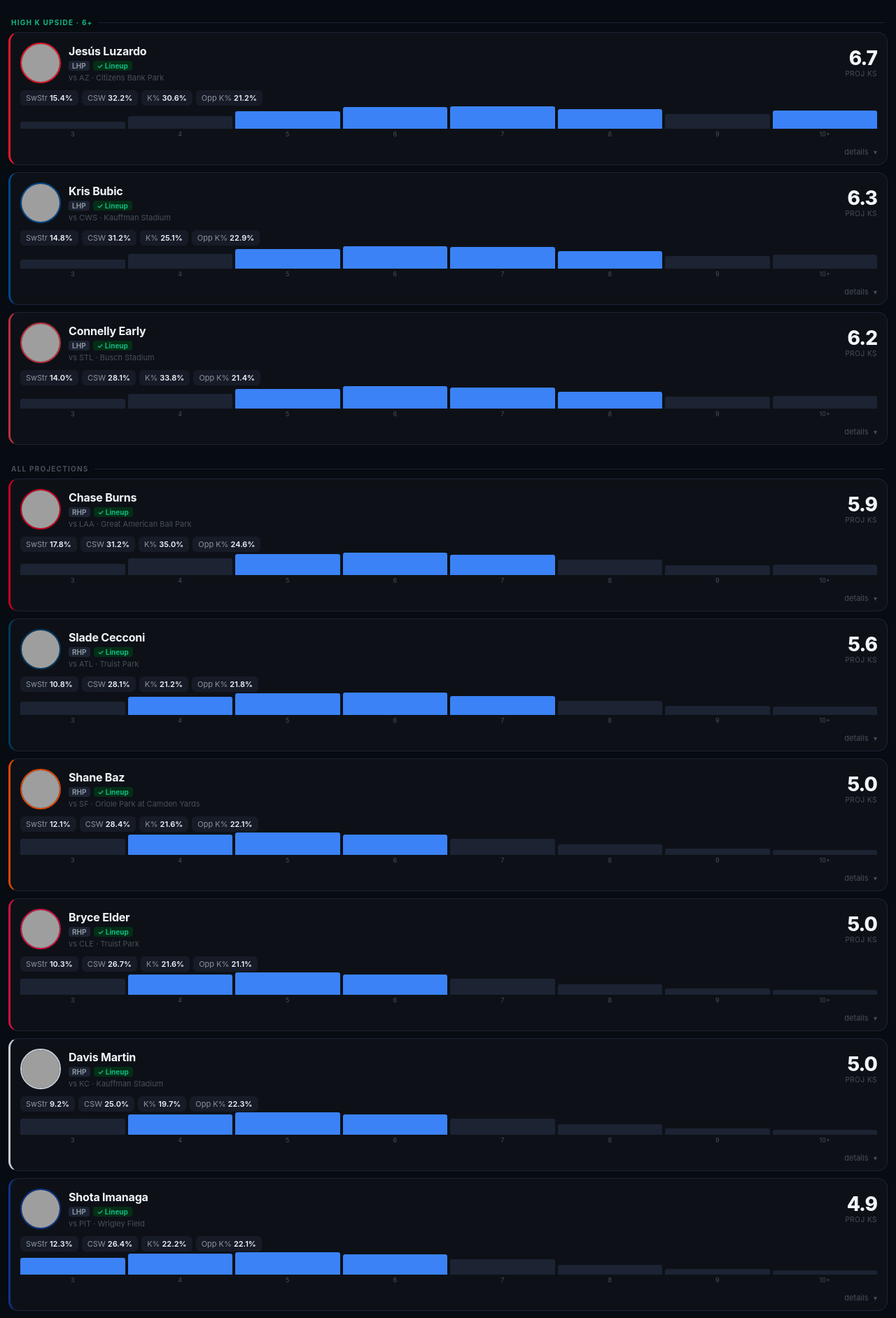
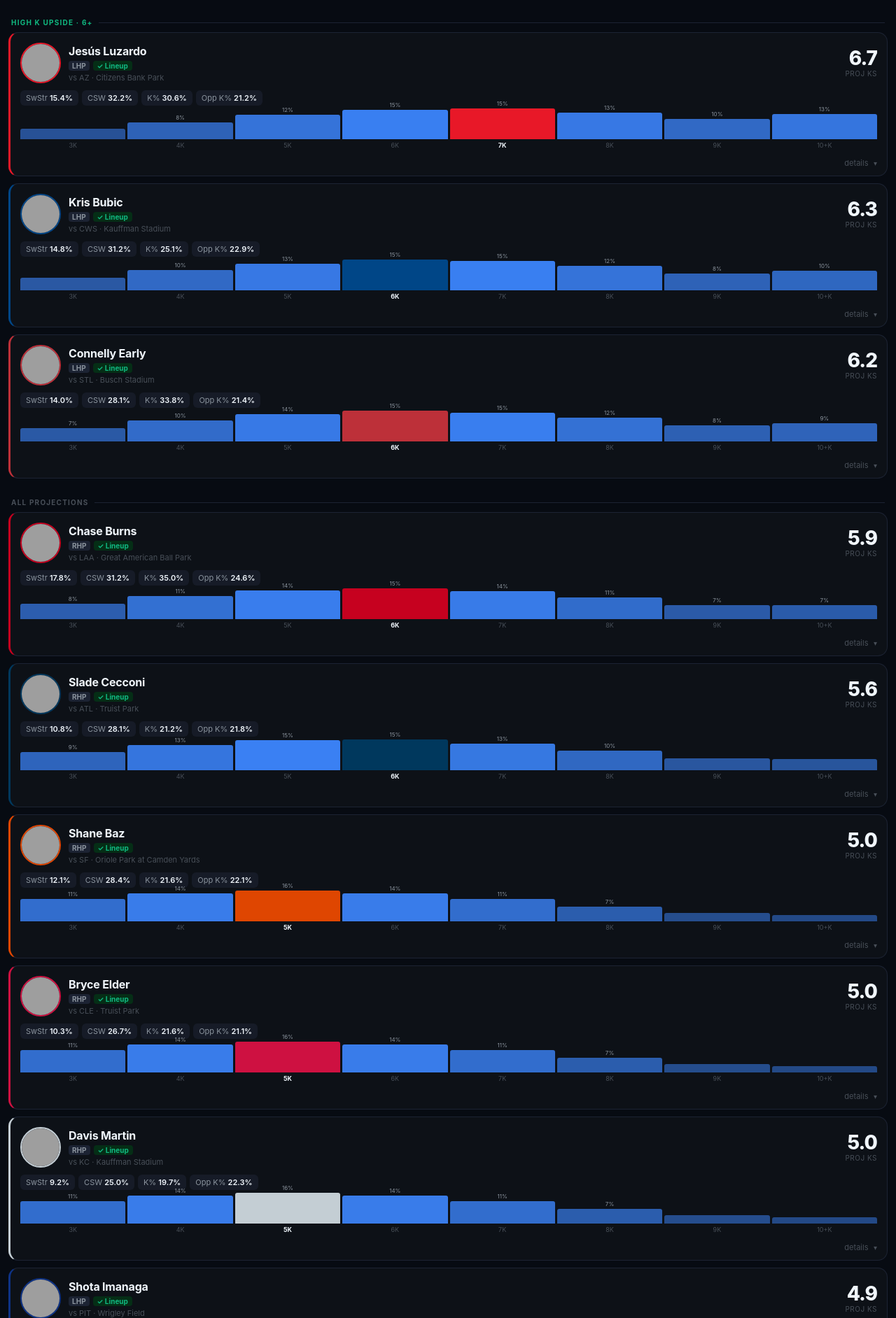
Before and after one commit to kev-zav/MLBSharp, a Flask app: page / in a window 1280 px wide. Shown: the part 82-1966 px from the top of the page at 70% size. Run offline with Flask 3, Linux system fonts and the light colour scheme; grey boxes are pictures that could not be loaded.

Commit message:
Fix K distribution chart: visible bars, % labels, projected K highlight
- All bars always visible (opacity-scaled 35-100% by probability)
- % label above bars with probability >= 7%
- K label (e.g. "7K") below each bar, bold for projected bucket
- Team color highlights projected K bar, blue for all others
- Min bar height 3px so low-probability buckets still show
- Fix rounding: 6.7 Ks now highlights 7K bar (not 6K)

Co-Authored-By: Claude Sonnet 4.6 <noreply@anthropic.com>

```diff
--- a/templates/index.html
+++ b/templates/index.html
@@ -122,13 +122,16 @@
 
     /* ── K DISTRIBUTION ── */
     .kdist { margin-bottom: 8px; }
-    .kdist-row { display: flex; gap: 4px; align-items: flex-end; height: 36px; }
-    .kdist-bar-wrap { flex: 1; display: flex; flex-direction: column; align-items: center; gap: 2px; }
+    .kdist-row { display: flex; gap: 3px; align-items: flex-end; height: 52px; }
+    .kdist-bar-wrap { flex: 1; display: flex; flex-direction: column; align-items: center; justify-content: flex-end; position: relative; }
+    .kdist-pct { font-size: 8px; color: var(--text-sec); margin-bottom: 2px; min-height: 10px; text-align: center; }
     .kdist-bar {
       width: 100%; border-radius: 3px 3px 0 0;
+      min-height: 3px;
       transition: height 0.6s cubic-bezier(.4,0,.2,1);
     }
-    .kdist-label { font-size: 9px; color: var(--text-muted); }
+    .kdist-label { font-size: 9px; color: var(--text-muted); margin-top: 3px; }
+    .kdist-label.projected { color: var(--text); font-weight: 700; }
 
     /* ── DETAILS TOGGLE ── */
     .details-toggle { text-align: right; margin-top: 4px; }
@@ -239,16 +242,20 @@
     {% set show_ks = [3, 4, 5, 6, 7, 8, 9, '10+'] %}
     {% set max_pct = namespace(val=0.01) %}
     {% for k in show_ks %}{% set v = kdist.get(k|string, 0) %}{% if v > max_pct.val %}{% set max_pct.val = v %}{% endif %}{% endfor %}
+    {% set proj_k = (play.projected_ks + 0.5) | int %}
     <div class="kdist">
       <div class="kdist-row">
         {% for k in show_ks %}
         {% set pct = kdist.get(k|string, 0) %}
-        {% set bar_h = ((pct / max_pct.val) * 32) | int %}
+        {% set bar_h = [((pct / max_pct.val) * 44) | int, 3] | max %}
+        {% set is_proj = (k == proj_k) or (k == '10+' and proj_k >= 10) %}
+        {% set opacity = (0.35 + 0.65 * (pct / max_pct.val)) | round(2) %}
         <div class="kdist-bar-wrap">
+          <div class="kdist-pct">{% if pct >= 0.07 %}{{ (pct * 100) | int }}%{% endif %}</div>
           <div class="kdist-bar"
-               style="height:{{ bar_h }}px; background:{% if pct >= 0.18 %}{{ team_color }}{% elif pct >= 0.12 %}#3b82f6{% else %}#1c2333{% endif %}">
+               style="height:{{ bar_h }}px; background:{{ team_color if is_proj else '#3b82f6' }}; opacity:{{ opacity }};">
           </div>
-          <div class="kdist-label">{{ k }}</div>
+          <div class="kdist-label{% if is_proj %} projected{% endif %}">{{ k }}K</div>
         </div>
         {% endfor %}
       </div>
```
